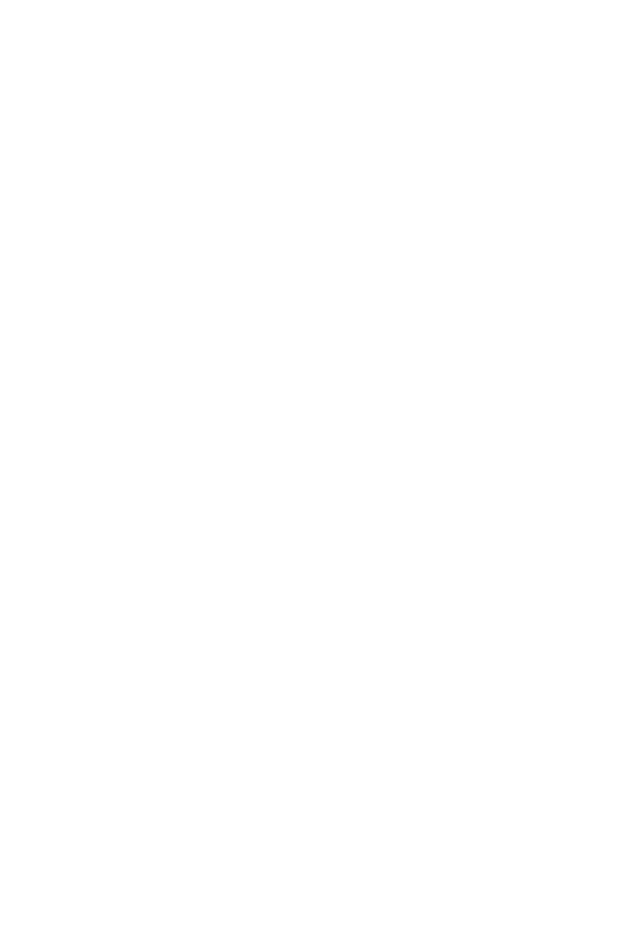
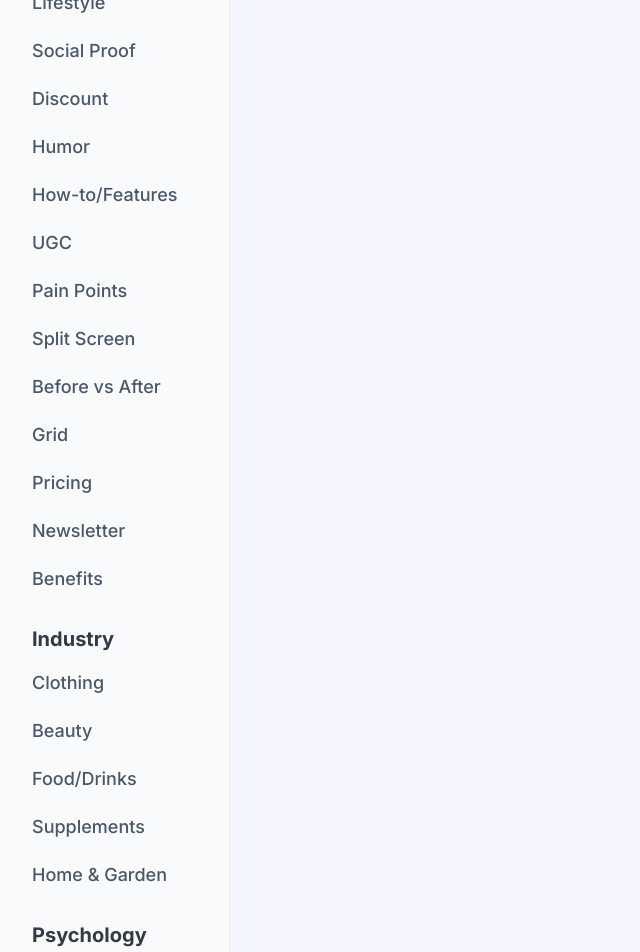
Before and after one commit to shehab20089/adinspiration, a Next.js app: page / in a window 1280 px wide. Shown: the part 320-1272 px from the top of the page, without its empty margins (0-640 px from the left). Before the commit the page ends 800 px from the top, so only its background shows below. Built offline with nearby package versions, Linux system fonts and the light colour scheme.

Commit message:
feat: finalize sidebar

```diff
--- a/app/(main)/layout.tsx
+++ b/app/(main)/layout.tsx
@@ -1,5 +1,5 @@
 import { Navbar } from "@/components/shared/Navbar";
-import { Sidebar } from "@/components/shared/Sidebar";
+import { Sidebar } from "@/components/shared/sidebar/Sidebar";
 
 export default function MainLayout({
   children,
@@ -11,7 +11,7 @@
       <Navbar />
       <div className="flex flex-1">
         <Sidebar />
-        <main className="flex-1 p-6">{children}</main>
+        <main className="flex-1 p-6 bg-[#3652D9]/5">{children}</main>
       </div>
     </div>
   );
--- a/components/shared/Navbar.tsx
+++ b/components/shared/Navbar.tsx
@@ -22,7 +22,7 @@
 ];
 export const Navbar = () => {
   return (
-    <header className="flex items-center justify-between ">
+    <header className="flex items-center justify-between border-b border-[#E7EAEE] ">
       <Heading2 className="text-mainDark px-[26px] py-[27.5px]">
         ADINSPIRATION.COM
       </Heading2>
--- a/components/shared/Sidebar.tsx
+++ /dev/null
@@ -1,3 +0,0 @@
-export const Sidebar = () => {
-  return <div>Sidebar</div>;
-};
--- /dev/null
+++ b/components/shared/sidebar/Sidebar.tsx
@@ -0,0 +1,25 @@
+import { sidebarItems } from "./data";
+
+export const Sidebar = () => {
+  return (
+    <div className="bg-[#F9FAFB] w-[230px] border-[#E7EAEE] border-e p-8">
+      {sidebarItems.map((item) => (
+        <div key={item.group} className="mb-8">
+          <h3 className="text-xl font-bold text-[#323A46] mb-4">
+            {item.group}
+          </h3>
+          <div className="flex flex-col gap-5">
+            {item.items.map((subItem) => (
+              <button
+                key={subItem.key}
+                className="text-left  font-medium rounded-md hover:bg-gray-100 text-lg text-[#4B5768]"
+              >
+                {subItem.title}
+              </button>
+            ))}
+          </div>
+        </div>
+      ))}
+    </div>
+  );
+};
--- /dev/null
+++ b/components/shared/sidebar/data.ts
@@ -0,0 +1,157 @@
+export const sidebarItems = [
+  {
+    group: "Objective",
+    items: [
+      {
+        title: "Prospecting",
+        key: "Prospecting",
+        route: "/Prospecting",
+      },
+      {
+        title: "Retargeting",
+        key: "Retargeting",
+        route: "/Retargeting",
+      },
+    ],
+  },
+  {
+    group: "Type",
+    items: [
+      {
+        title: "Lifestyle",
+        key: "Lifestyle",
+        route: "/Lifestyle",
+      },
+      {
+        title: "Social Proof",
+        key: "Social Proof",
+        route: "/Social Proof",
+      },
+      {
+        title: "Discount",
+        key: "Discount",
+        route: "/Discount",
+      },
+      {
+        title: "Humor",
+        key: "Humor",
+        route: "/Humor",
+      },
+      {
+        title: "How-to/Features",
+        key: "How-to/Features",
+        route: "/How-to/Features",
+      },
+      {
+        title: "UGC",
+        key: "UGC",
+        route: "/UGC",
+      },
+      {
+        title: "Pain Points",
+        key: "Pain Points",
+        route: "/Pain Points",
+      },
+      {
+        title: "Split Screen",
+        key: "Split Screen",
+        route: "/Split Screen",
+      },
+      {
+        title: "Before vs After",
+        key: "Before vs After",
+        route: "/Before vs After",
+      },
+      {
+        title: "Grid",
+        key: "Grid",
+        route: "/Grid",
+      },
+      {
+        title: "Pricing",
+        key: "Pricing",
+        route: "/Pricing",
+      },
+      {
+        title: "Newsletter",
+        key: "Newsletter",
+        route: "/Newsletter",
+      },
+      {
+        title: "Benefits",
+        key: "Benefits",
+        route: "/Benefits",
+      },
+    ],
+  },
+  {
+    group: "Industry",
+    items: [
+      {
+        title: "Clothing",
+        key: "Clothing",
+        route: "/Clothing",
+      },
+      {
+        title: "Beauty",
+        key: "Beauty",
+        route: "/Beauty",
+      },
+      {
+        title: "Food/Drinks",
+        key: "Food/Drinks",
+        route: "/Food/Drinks",
+      },
+      {
+        title: "Supplements",
+        key: "Supplements",
+        route: "/Supplements",
+      },
+      {
+        title: "Home & Garden",
+        key: "Home & Garden",
+        route: "/Home & Garden",
+      },
+    ],
+  },
+  {
+    group: "Psychology",
+    items: [
+      {
+        title: "Influence",
+        key: "Influence",
+        route: "/Influence",
+      },
+      {
+        title: "Urgency",
+        key: "Urgency",
+        route: "/Urgency",
+      },
+      {
+        title: "Authority",
+        key: "Authority",
+        route: "/Authority",
+      },
+      {
+        title: "Curiosity",
+        key: "Curiosity",
+        route: "/Curiosity",
+      },
+      {
+        title: "Loss Aversion",
+        key: "Loss Aversion",
+        route: "/Loss Aversion",
+      },
+      {
+        title: "Scarcity",
+        key: "Scarcity",
+        route: "/Scarcity",
+      },
+      {
+        title: "Emotional",
+        key: "Emotional",
+        route: "/Emotional",
+      },
+    ],
+  },
+];
```
